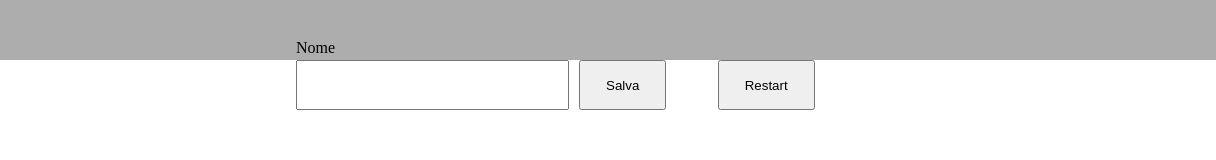
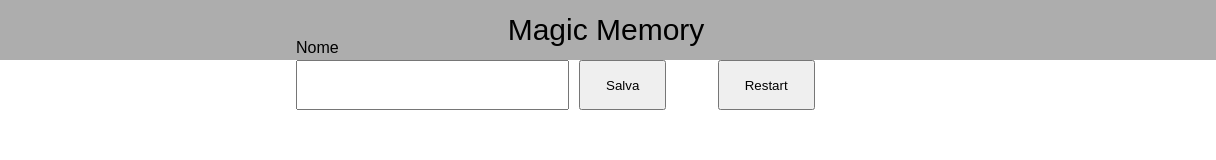
Before and after one commit to RiccardoBurderiAG/memory_mario, a website built with webpack: page src/index.html in a window 1280 px wide. Shown: the full height of the page, 64-1280 px from the left. Built offline with nearby package versions, Linux system fonts and the light colour scheme.

Commit message:
added Title in navbar

```diff
--- a/src/index.css
+++ b/src/index.css
@@ -1,5 +1,6 @@
 *{
     box-sizing: border-box;
+    font-family: sans-serif;
 }
 
 body{
@@ -9,8 +10,15 @@ body{
 .navbar{
     display: flex;
     align-items: flex-start;
+    justify-content: space-between;
     min-height: 60px;
     background-color: rgba(51,51,51,0.4);
+}
+
+#titleApp{
+    font-weight: 400;
+    font-size: 30px;
+    margin:auto;
 }
 .container{
     margin-right:350px;
@@ -73,6 +81,10 @@ button{
     justify-content: space-between;
 }
 
+.levelCard{
+    cursor: pointer;
+}
+
 
 .actions ul {
     display: flex;
--- a/src/index.html
+++ b/src/index.html
@@ -11,6 +11,7 @@
     <!-- header section -->
     <div class="navbar">
         <img id="logo" src="https://upload.wikimedia.org/wikipedia/commons/7/70/Gulf_logo.png" alt="">
+        <h2 id="titleApp">Magic Memory</h2>
     </div>
     <!-- hero Section -->
     <div class="container">
```
